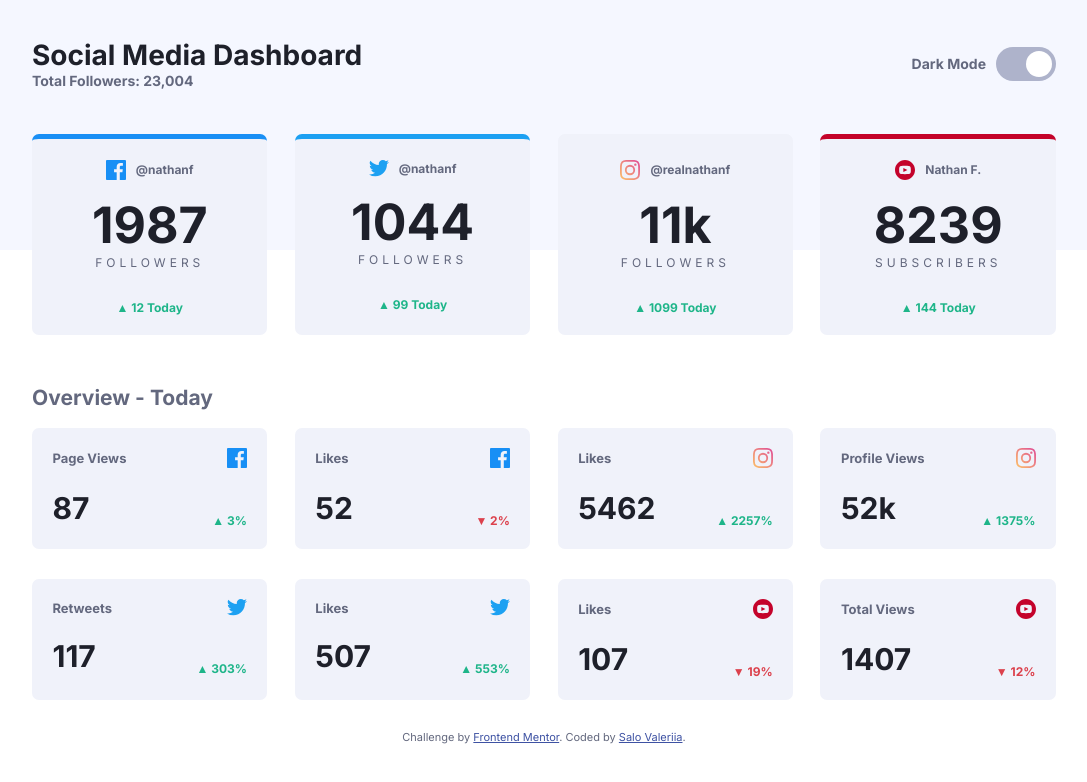
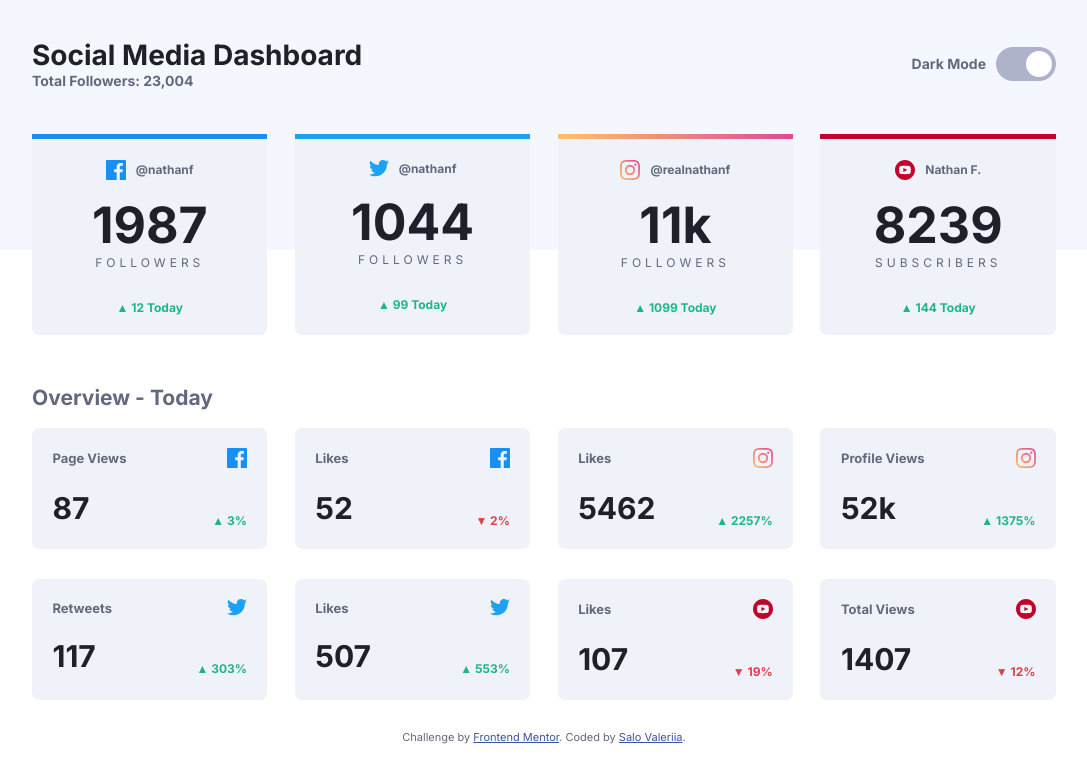
Before and after one commit to ValSalo/social-media-dashboard-with-theme-switcher-master, a plain HTML site: page index.html in a window 1280 px wide. Shown: the whole page, without its empty margins (96-1183 px from the left). Drawn offline with nearby package versions, Linux system fonts and the light colour scheme.

Commit message:
Add files via upload
gradient for border

```diff
--- a/styles.css
+++ b/styles.css
@@ -71,8 +71,9 @@ p{
   background-color: hsl(227, 47%, 96%);
   text-align: center;
   width: 19%;
-  border-radius: 7px;
+  border-radius: 0 0 7px 7px;
   padding: 2%;
+  position: relative;
 }
 
 .dark .sub-box{
@@ -132,8 +133,10 @@ p{
 }
 
 .sub-box.insta{
-  border-top: 5px solid;
-  border-image: linear-gradient(to right, hsl(210, 78%, 56%), hsl(146, 68%, 55%));
+  border-top: solid;
+  border-image-slice: 1;
+  border-width: 5px;
+  border-image-source: linear-gradient(to right, hsl(37, 97%, 70%), hsl(329, 70%, 58%));
 }
 
 .sub-box.youtube{
@@ -152,6 +155,7 @@ p{
 
 .box-small{
   margin-bottom: 30px;
+  border-radius: 7px;
 }
 
 .action-box{
```
